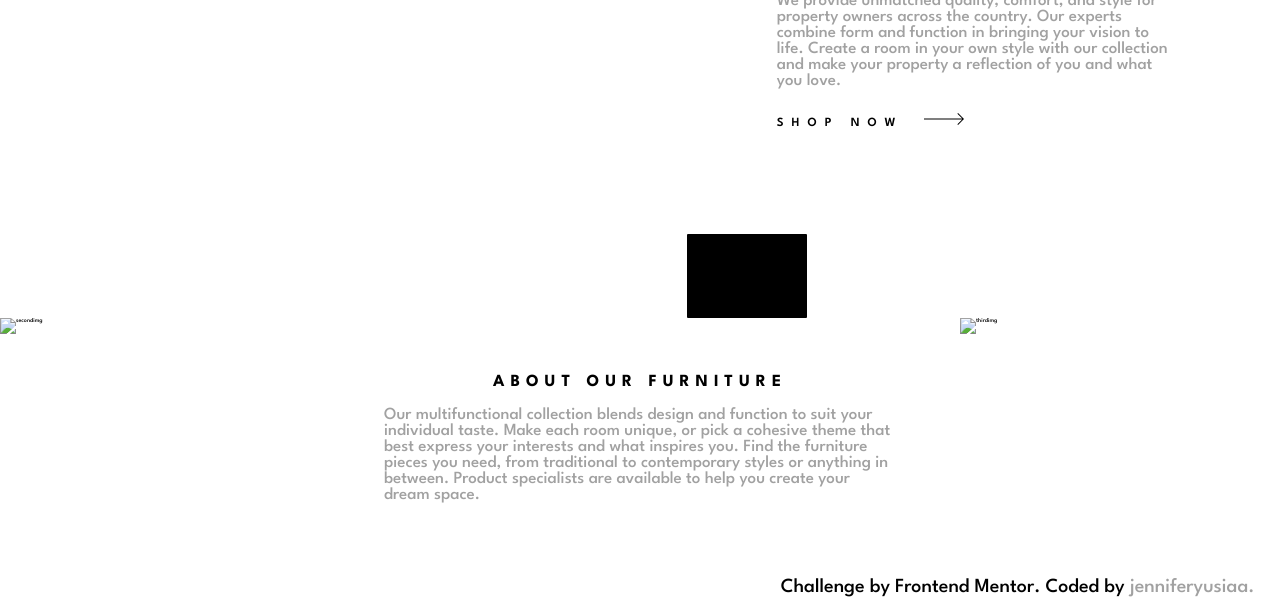
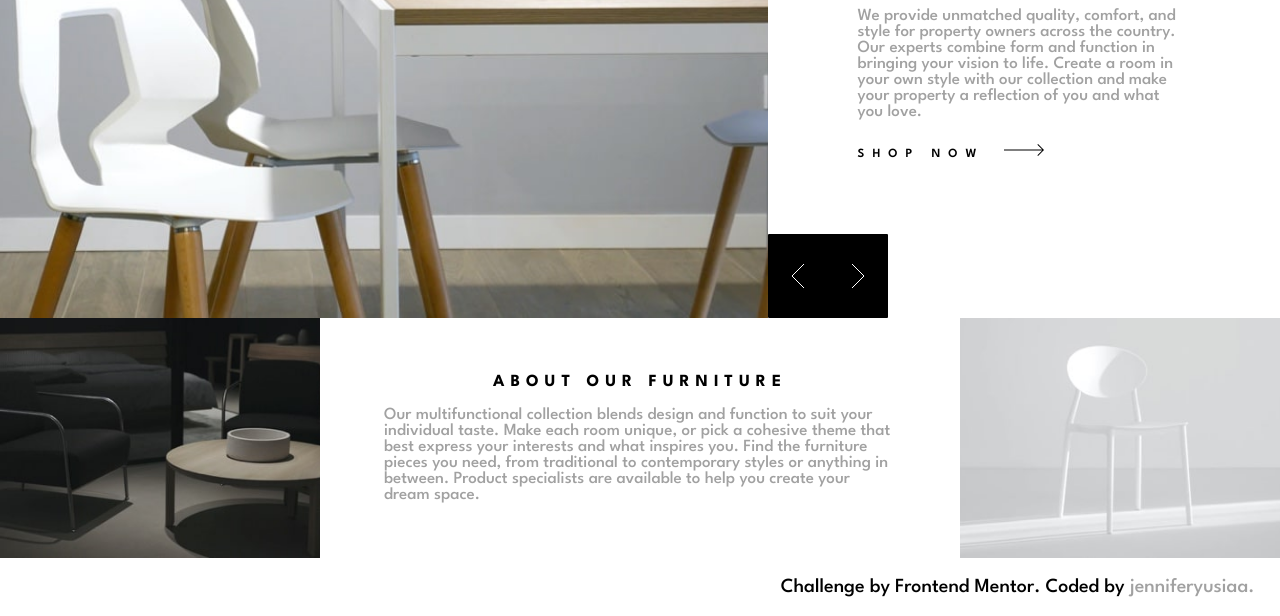
Before and after one commit to jenniferyusiaa/room-homepage, a plain HTML site: page index.html in a window 1280 px wide. Shown: the part 242-858 px from the top of the page. Drawn offline with Linux system fonts and the light colour scheme; the site is published under a folder, as on GitHub Pages, so addresses that start at the root find nothing.

Commit message:
first commit

```diff
--- a/index.html
+++ b/index.html
@@ -6,7 +6,7 @@
     <link
       rel="icon"
       type="image/x-icon"
-      href="/public/images/favicon-32x32.png"
+      href="./public/images/favicon-32x32.png"
     />
     <title>Front End Mentor | Room Homepage</title>
     <link rel="stylesheet" href="style.css" />
@@ -21,10 +21,10 @@
     <header>
       <img
         class="hamburgerMenu"
-        src="/public/images/icon-hamburger.svg"
+        src="./public/images/icon-hamburger.svg"
         alt="hamburgerImg"
       />
-      <img class="logoImage" src="/public//images/logo.svg" alt="logoimg" />
+      <img class="logoImage" src="./public//images/logo.svg" alt="logoimg" />
       <nav class="navBar">
         <a href="#">Home</a>
         <a href="#">Shop</a>
@@ -35,7 +35,7 @@
     <section class="firstSection">
       <img
         class="first__image"
-        src="/public/images/desktop-image-hero-1.jpg"
+        src="./public/images/desktop-image-hero-1.jpg"
         alt="firstimg"
       />
       <div class="first__buttonContainer">
@@ -43,14 +43,14 @@
           <button>
             <img
               class="imageButtonMobile"
-              src="/public/images/icon-angle-left.svg"
+              src="./public/images/icon-angle-left.svg"
               alt=""
             />
           </button>
           <button>
             <img
               class="imageButtonMobile"
-              src="/public/images/icon-angle-right.svg"
+              src="./public/images/icon-angle-right.svg"
               alt=""
             />
           </button>
@@ -76,10 +76,10 @@
         </a>
         <div class="first__button">
           <button>
-            <img src="/public/images/icon-angle-left.svg" alt="" />
+            <img src="./public/images/icon-angle-left.svg" alt="" />
           </button>
           <button>
-            <img src="/public/images/icon-angle-right.svg" alt="" />
+            <img src="./public/images/icon-angle-right.svg" alt="" />
           </button>
         </div>
       </aside>
@@ -88,7 +88,7 @@
     <section class="lastSection">
       <img
         class="second__image"
-        src="/public/images/image-about-dark.jpg"
+        src="./public/images/image-about-dark.jpg"
         alt="secondimg"
       />
       <article class="lastArticle">
@@ -104,7 +104,7 @@
       </article>
       <img
         class="third__image"
-        src="/public/images/image-about-light.jpg"
+        src="./public/images/image-about-light.jpg"
         alt="thirdimg"
       />
     </section>
--- a/style.css
+++ b/style.css
@@ -237,7 +237,7 @@ header {
   }
 
   .first__buttonContainer {
-    background-image: url(/public/images/desktop-image-hero-1.jpg);
+    background-image: url(./public/images/desktop-image-hero-1.jpg);
     background-repeat: no-repeat;
     background-size: 100%;
     display: flex;
```
